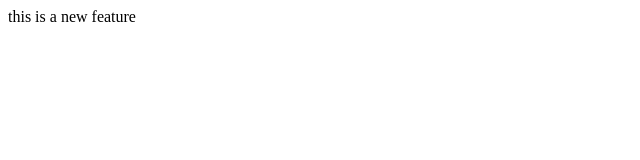
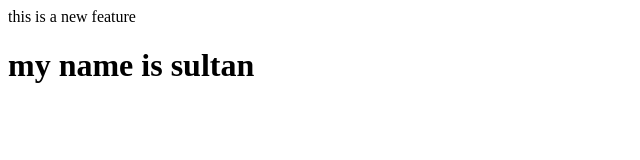
Before and after one commit to sultana-07/sultan-demo, a plain HTML site: page index.html in a window 1280 px wide. Shown: the whole page, without its empty margins (0-640 px from the left). Drawn offline with Linux system fonts and the light colour scheme.

Commit message:
this is my name

```diff
--- a/index.html
+++ b/index.html
@@ -1 +1,2 @@
 <p>this is  a new feature</p>
+<h1>my name is sultan</h1>
```
